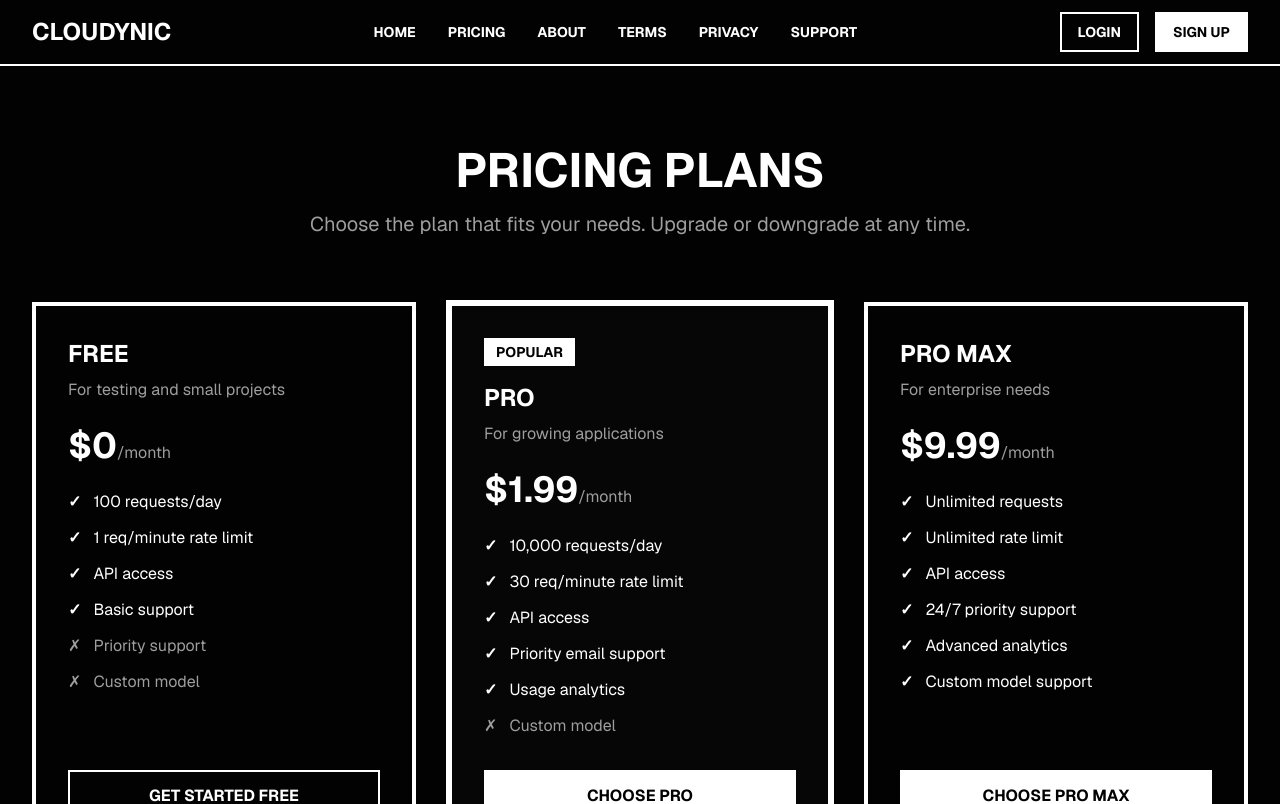
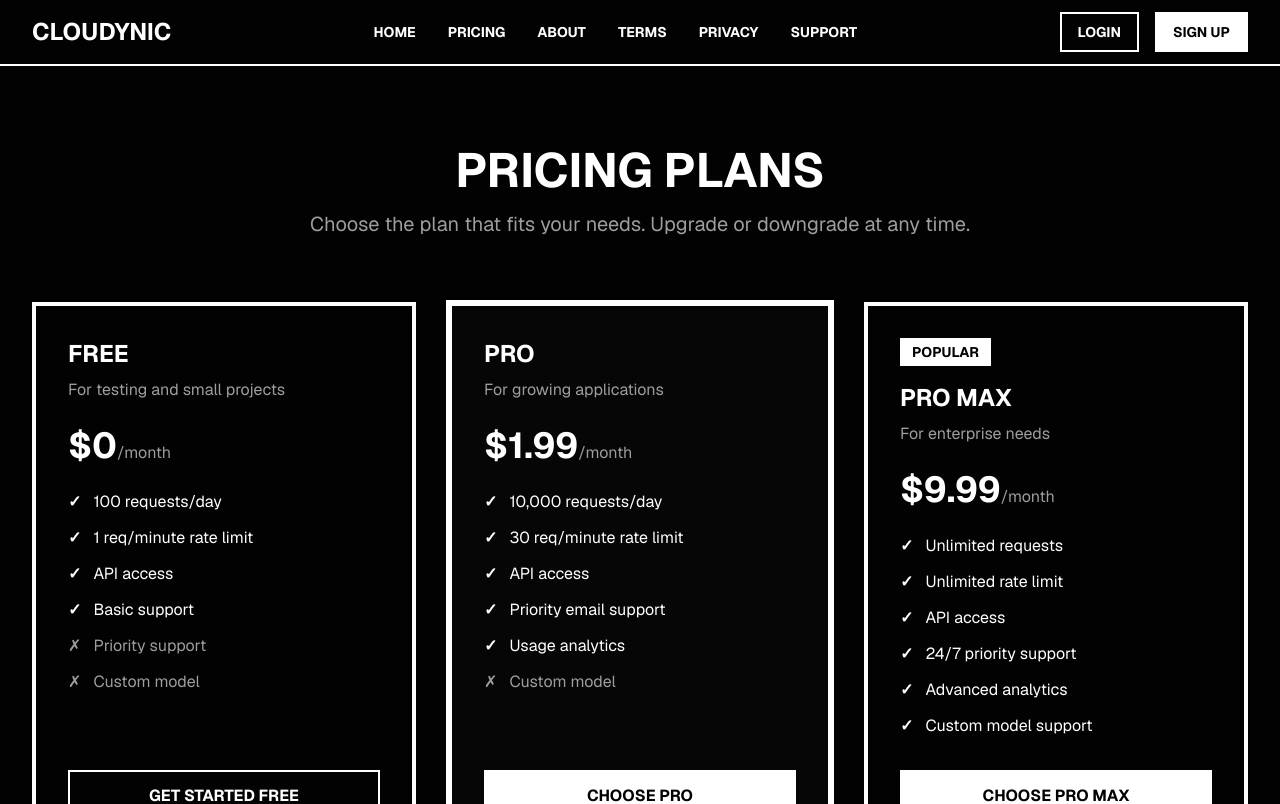
Before and after one commit to CLOUDYNIC-DEV/v0-supabase-neon-razorpay-2, a Next.js app: page /pricing in a window 1280 px wide. Shown: the top 804 px of the page. Built offline with nearby package versions, Linux system fonts and the light colour scheme; no server answers.

Commit message:
feat: update Pro and Pro Max plan styles and labels

```diff
--- a/app/pricing/page.tsx
+++ b/app/pricing/page.tsx
@@ -63,10 +63,7 @@ export default function Pricing() {
           </div>
 
           {/* Pro Plan */}
-          <div className="border-4 border-foreground p-8 flex flex-col bg-card ring-2 ring-foreground ring-offset-0 animate-fade-in-up" style={{animationDelay: '0.1s'}}>
-            <div className="mb-4 inline-block bg-foreground text-background px-3 py-1 w-fit font-bold text-sm">
-              POPULAR
-            </div>
+          <div className="border-4 border-foreground p-8 flex flex-col bg-card ring-2 ring-foreground ring-offset-0 animate-fade-in-up" style={{ animationDelay: '0.1s' }}>
             <h2 className="text-2xl font-bold mb-2">PRO</h2>
             <p className="text-muted-foreground mb-6">For growing applications</p>
 
@@ -111,7 +108,10 @@ export default function Pricing() {
           </div>
 
           {/* Pro Max Plan */}
-          <div className="border-4 border-foreground p-8 flex flex-col animate-fade-in-up" style={{animationDelay: '0.2s'}}>
+          <div className="border-4 border-foreground p-8 flex flex-col animate-fade-in-up" style={{ animationDelay: '0.2s' }}>
+            <div className="mb-4 inline-block bg-foreground text-background px-3 py-1 w-fit font-bold text-sm">
+              POPULAR
+            </div>
             <h2 className="text-2xl font-bold mb-2">PRO MAX</h2>
             <p className="text-muted-foreground mb-6">For enterprise needs</p>
 
```
